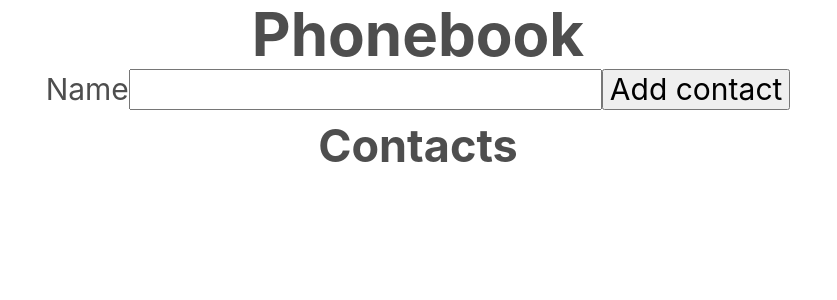
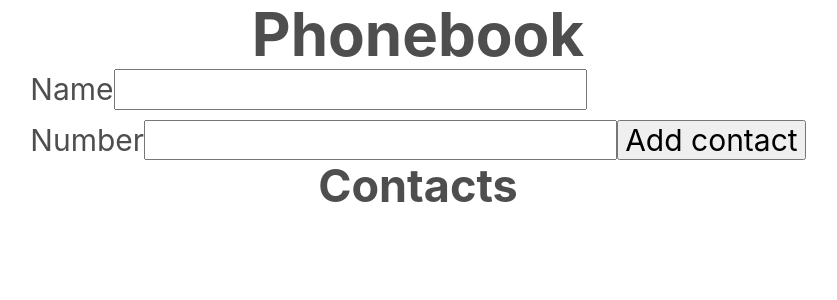
Before and after one commit to Petro-Psekho/goit-react-hw-02-phonebook, a React (Create React App) app: page / in a window 1280 px wide. Shown: the top 300 px of the page, without its empty margins (222-1059 px from the left). Built offline with nearby package versions, Linux system fonts and the light colour scheme.

Commit message:
on progress

```diff
--- a/package.json
+++ b/package.json
@@ -11,6 +11,7 @@
     "@testing-library/user-event": "^13.5.0",
     "formik": "^2.2.9",
     "modern-normalize": "^1.1.0",
+    "nanoid": "^4.0.1",
     "prop-types": "^15.8.1",
     "react": "^18.1.0",
     "react-dom": "^18.1.0",
--- a/src/components/App.jsx
+++ b/src/components/App.jsx
@@ -1,19 +1,23 @@
 import React, { Component } from 'react';
 
 import { Container } from 'components/App.styled';
-import { ContactForm } from 'components/ContactForm/ContactForm';
+import ContactForm from 'components/ContactForm/ContactForm';
 
 class App extends Component {
   state = {
     contacts: [],
-    name: '',
+    // name: '',
+  };
+
+  formSubmitData = data => {
+    console.log(data);
   };
 
   render() {
     return (
       <Container>
         <h1>Phonebook</h1>
-        <ContactForm />
+        <ContactForm onSubmit={this.handleSubmit} />
         <h2>Contacts</h2>
       </Container>
     );
--- a/src/components/ContactForm/ContactForm.jsx
+++ b/src/components/ContactForm/ContactForm.jsx
@@ -1,3 +1,5 @@
+import React, { Component } from 'react';
+
 import { Formik, Form, Field, ErrorMessage } from 'formik';
 import * as yup from 'yup';
 import { ErrMessage } from 'components/ContactForm/ContactForm.styled';
@@ -6,44 +8,69 @@ const pattern = "^[a-zA-Zа-яА-Я]+(([' -][a-zA-Zа-яА-Я ])?[a-zA-Zа-яА-
 const title =
   "Name may contain only letters, apostrophe, dash and spaces. For example Adrian, Jacob Mercer, Charles de Batz de Castelmore d'Artagnan";
 
-const initialValues = {
-  name: '',
-};
-
 const validationSchema = yup.object({
   name: yup.string().required().matches(pattern, title),
 });
 
-export const ContactForm = () => {
-  const handleSubmit = (values, { resetForm }) => {
-    console.log(values);
+class ContactForm extends Component {
+  state = {
+    name: '',
+    number: '',
+  };
+
+  handleSubmit = (values, { resetForm }) => {
+    console.log(values.name);
+    console.log(values.number);
+
+    this.setState(values);
 
     resetForm();
   };
 
+  render() {
+    const { name } = this.state;
+
     return (
       <Formik
-      initialValues={initialValues}
+        initialValues={{ name }}
         validationSchema={validationSchema}
-      onSubmit={handleSubmit}
+        onSubmit={this.handleSubmit}
       >
         <Form>
-        <label htmlFor="name">
+          <label>
             Name
             <Field
               autoComplete="off"
               type="text"
               name="name"
+              // value={this.state.value}
+
               // pattern={pattern}
               // title={title}
               // required
             />
           </label>
-        <button type="submit">Add contact</button>
           <ErrMessage>
             <ErrorMessage name="name" />
           </ErrMessage>
+          <label>
+            Number
+            <Field
+              autoComplete="off"
+              type="tel"
+              name="number"
+              // value={this.state.value}
+              // pattern="\+?\d{1,4}?[-.\s]?\(?\d{1,3}?\)?[-.\s]?\d{1,4}[-.\s]?\d{1,4}[-.\s]?\d{1,9}"
+              // title="Phone number must be digits and can contain spaces, dashes, parentheses and can start with +"
+              // required
+            />
+          </label>
+          <ErrorMessage name="number" component="div" />
+          <button type="submit">Add contact</button>
         </Form>
       </Formik>
     );
-};
+  }
+}
+
+export default ContactForm;
```
Also changed, not shown: src/components/ContactListItem/ContactListItem.jsx (added), src/components/ContactListItem/ContactListItem.styled.jsx (added), 1 other file (tests, documents, lock files or other folders). Lines whose indentation alone changed are shown as unchanged.
